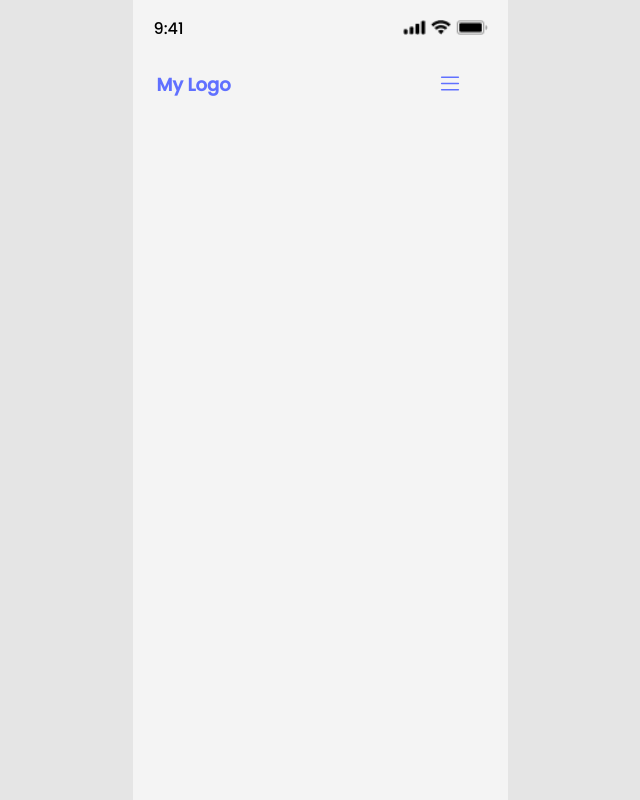
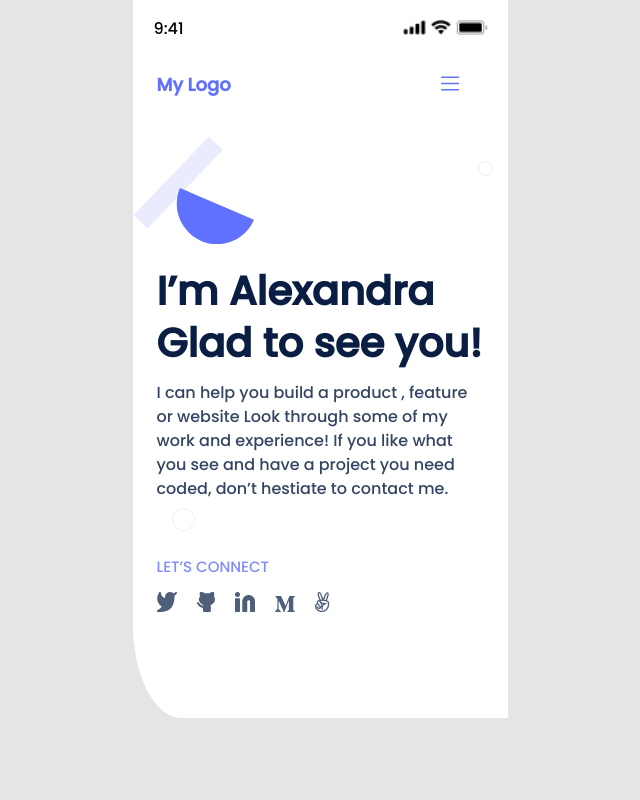
Before and after one commit to Ridwanullahi-code/professional-portfolio, a website: page index.html in a window 1280 px wide. Shown: the whole page, without its empty margins (320-960 px from the left). Drawn offline with Linux system fonts and the light colour scheme.

Commit message:
added headline section

```diff
--- a/index.html
+++ b/index.html
@@ -30,8 +30,28 @@
                   </svg>
             </div>
         </header>
+        <section class="headline">
+            <!-- briefly summary section -->
+            <div class="intro">
+                <h1>I’m Alexandra <br>Glad to see you!</h1>
+                <p>I can help you build a product , feature or website Look through some of my work and experience! If
+                    you like what you see and have a project you need coded,
+                    don’t hestiate to contact me.</p>
+            </div>
+
+            <!-- social medials lins -->
+            <div class="social_media">
+                <p>LET’S CONNECT</p>
+                <div>
+                    <a href="https://twitter.com/Ridwanullahi22"><img src="images/twitter.png" alt=""></a>
+                    <a href="https://github.com/Ridwanullahi-code"><img src="images/github.png" alt=""></a>
+                    <a href="https://www.linkedin.com/in/ajayi-ridwan-2a1515199/"><img src="images/Linkedin.png" alt=""></a>
+                    <a href="https://github.com/Ridwanullahi-code"><img src="images/medium.png" alt=""></a>
+                    <a href="https://www.linkedin.com/in/ajayi-ridwan-2a1515199/"><img src="images/Vector.png" alt=""></a>
+                </div>
+            </div>
+        </section>
     </main>
-
 </body>
 
 </html>
--- a/style.css
+++ b/style.css
@@ -9,21 +9,11 @@
   font-family: 'Poppins', sans-serif;
 }
 
-body {
-  background-color: #e5e5e5;
-}
-
-main {
-  background-color: rgba(255, 255, 255, 0.596);
-  max-width: 375px;
-  height: 800px;
-  margin: auto;
-}
-
 .header_container {
   background-color: white;
   max-width: 375px;
   height: 718px;
+  margin: auto;
 }
 
 /* set position */
@@ -32,13 +22,6 @@ header {
   top: 0;
 }
 
-/* style all the icon on mobile phones */
-header .mobile_icon {
-  display: flex;
-  justify-content: space-between;
-}
-
-/* position name and menu bar */
 .static_bar {
   display: flex;
   justify-content: space-between;
@@ -50,8 +33,74 @@ header .mobile_icon {
   font-weight: lighter;
 }
 
+header svg {
+  margin: 30px 36px 0 0;
+}
+
+.headline {
+  background-image: url("images/Header_bg.svg");
+  position: absolute;
+  top: 16%;
+}
+
+/* Position summary about me section */
+.intro {
+  margin: 150px 24px 0;
+}
+
+/* Styling for welcome part */
+.intro h1 {
+  font-size: 40px;
+  font-weight: 700;
+  color: #091e42;
+  margin-bottom: 12px;
+  line-height: 52px;
+}
+
+/* Styling for introduction section */
+.intro p {
+  font-size: 16px;
+  line-height: 24px;
+  font-weight: 400px;
+  font-style: normal;
+  color: #344563;
+  width: 327px;
+  height: 146px;
+}
+
+body {
+  background-color: #e5e5e5;
+  width: 100%;
+  position: relative;
+  height: 100%;
+}
+
+/* Set the  size for the home page */
+main {
+  height: 718px;
+  max-width: 375px;
+  background-color: white;
+  border-radius: 0 0 0 13%;
+  margin: auto;
+}
+
+.mobile_icon {
+  display: flex;
+  justify-content: space-between;
+}
+
+.mobile_icon time {
+  margin: 16px 0 0 21px;
+  font-weight: lighter;
+}
+
 .mobile_icon img {
   margin: 20px 20px 0 0;
+}
+
+header .static_bar {
+  display: flex;
+  justify-content: space-between;
 }
 
 /* styling for logo name  */
@@ -62,6 +111,20 @@ header .name {
   margin: 30px 0 0 24px;
 }
 
-header svg {
+header .menu {
   margin: 30px 36px 0 0;
 }
+
+/* Set position of social medials section */
+.social_media {
+  color: #7f8cff;
+  font-size: 15px;
+  line-height: 40px;
+  margin: 20px 24px 0;
+}
+
+/* Style the social medials icon */
+.social_media div {
+  display: flex;
+  gap: 20px;
+}
```
